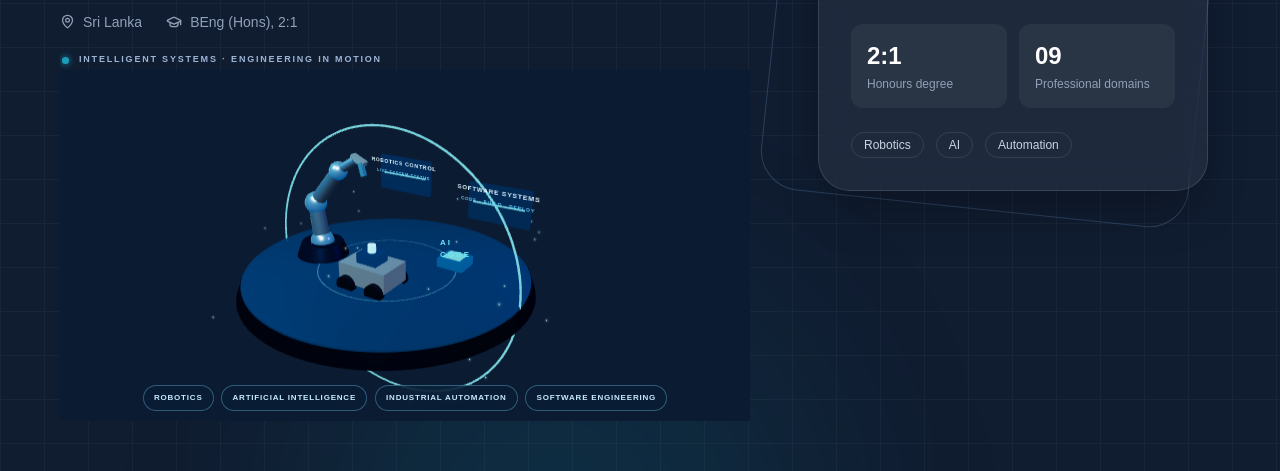
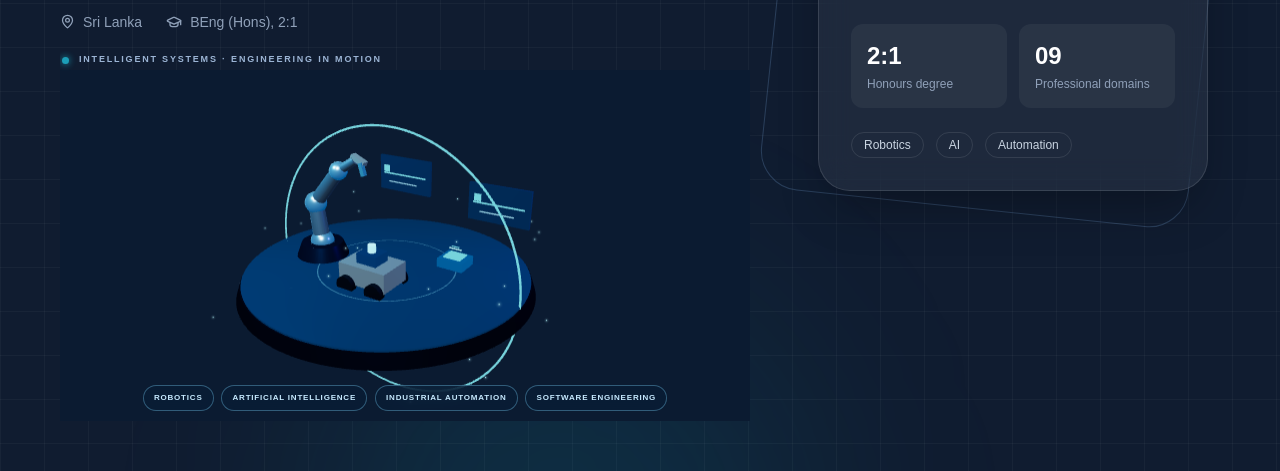
Before and after one commit to duminduue/dumindu-portfolio, a Next.js app: page / in a window 1280 px wide. Shown: the part 734-1205 px from the top of the page. Built offline with nearby package versions, Linux system fonts and the light colour scheme.

Commit message:
Fix 3D hero rendering by removing unstable HTML overlays

```diff
--- a/src/components/HeroEngineering3D.tsx
+++ b/src/components/HeroEngineering3D.tsx
@@ -1,7 +1,7 @@
 "use client";
 
 import { Canvas, useFrame } from "@react-three/fiber";
-import { Float, Html, OrbitControls, Sparkles } from "@react-three/drei";
+import { Float, OrbitControls, Sparkles } from "@react-three/drei";
 import { useRef } from "react";
 import * as THREE from "three";
 
@@ -99,11 +99,14 @@ function FloatingPanel({ position, label, sub }: { position: [number, number, nu
           <boxGeometry args={[0.88, 0.025, 0.012]} />
           <meshBasicMaterial color="#22d3ee" />
         </mesh>
-        <Html center distanceFactor={5.5} transform position={[0, -0.02, 0.09]} style={{ pointerEvents: "none", whiteSpace: "nowrap" }}>
-          <div style={{ color: "#dff6ff", fontSize: "8px", fontWeight: 800, letterSpacing: "1px", textAlign: "center" }}>
-            {label}<div style={{ color: "#67cfff", fontSize: "6px", marginTop: "3px" }}>{sub}</div>
-          </div>
-        </Html>
+        <mesh position={[0, -0.13, 0.09]}>
+          <boxGeometry args={[0.58, 0.018, 0.012]} />
+          <meshBasicMaterial color="#67cfff" />
+        </mesh>
+        <mesh position={[-0.34, 0.1, 0.09]}>
+          <boxGeometry args={[0.12, 0.12, 0.012]} />
+          <meshBasicMaterial color="#22d3ee" />
+        </mesh>
       </group>
     </Float>
   );
@@ -150,9 +153,14 @@ function EngineeringScene() {
             <boxGeometry args={[0.32, 0.025, 0.28]} />
             <meshBasicMaterial color="#22d3ee" />
           </mesh>
-          <Html center position={[0, 0.23, 0]} distanceFactor={6} style={{ pointerEvents: "none" }}>
-            <div style={{ color: "#67e8f9", fontSize: "8px", fontWeight: 900, letterSpacing: "2px" }}>AI CORE</div>
-          </Html>
+          <mesh position={[0, 0.23, 0]}>
+            <boxGeometry args={[0.24, 0.018, 0.025]} />
+            <meshBasicMaterial color="#67e8f9" />
+          </mesh>
+          <mesh position={[0, 0.27, 0]}>
+            <boxGeometry args={[0.14, 0.012, 0.02]} />
+            <meshBasicMaterial color="#22d3ee" />
+          </mesh>
         </group>
         <FloatingPanel position={[-0.15, 1.55, -0.8]} label="ROBOTICS CONTROL" sub="LIVE SYSTEM STATUS" />
         <FloatingPanel position={[1.75, 1.35, -0.65]} label="SOFTWARE SYSTEMS" sub="CODE · BUILD · DEPLOY" />
```
